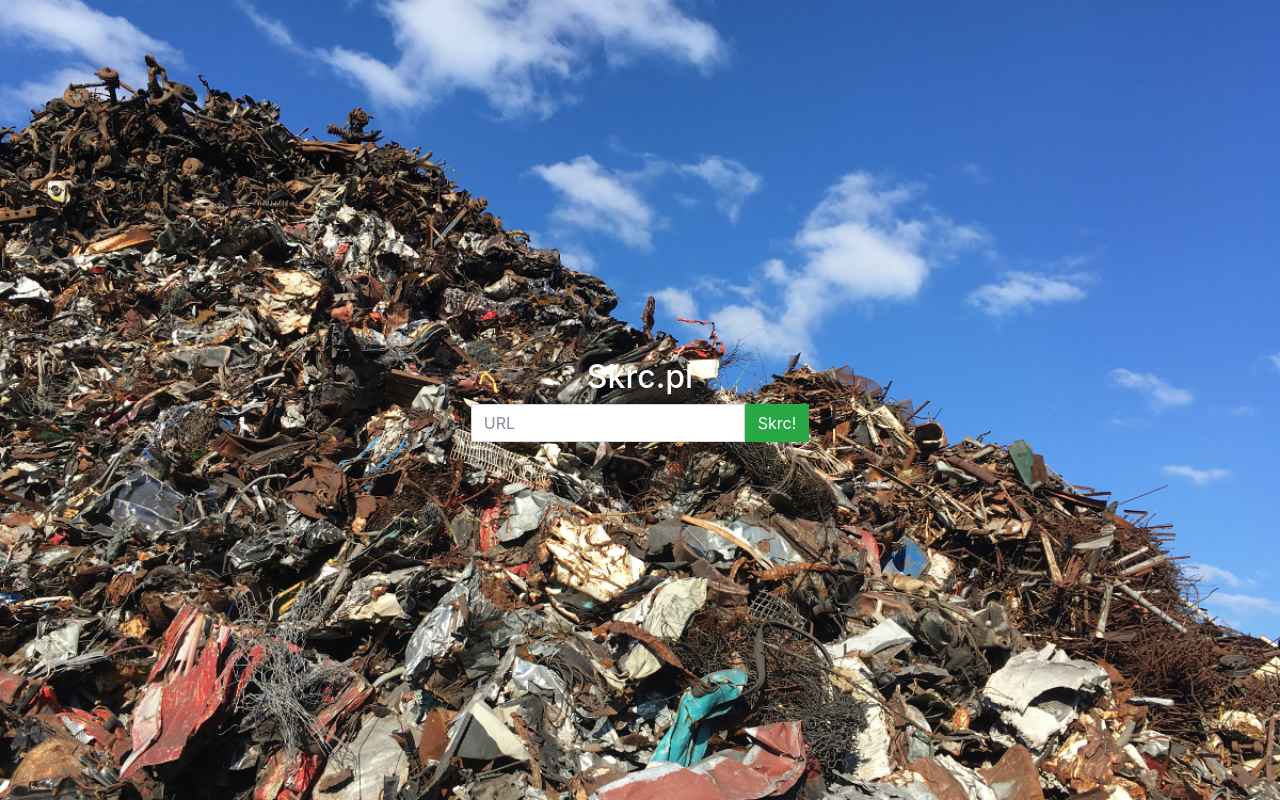
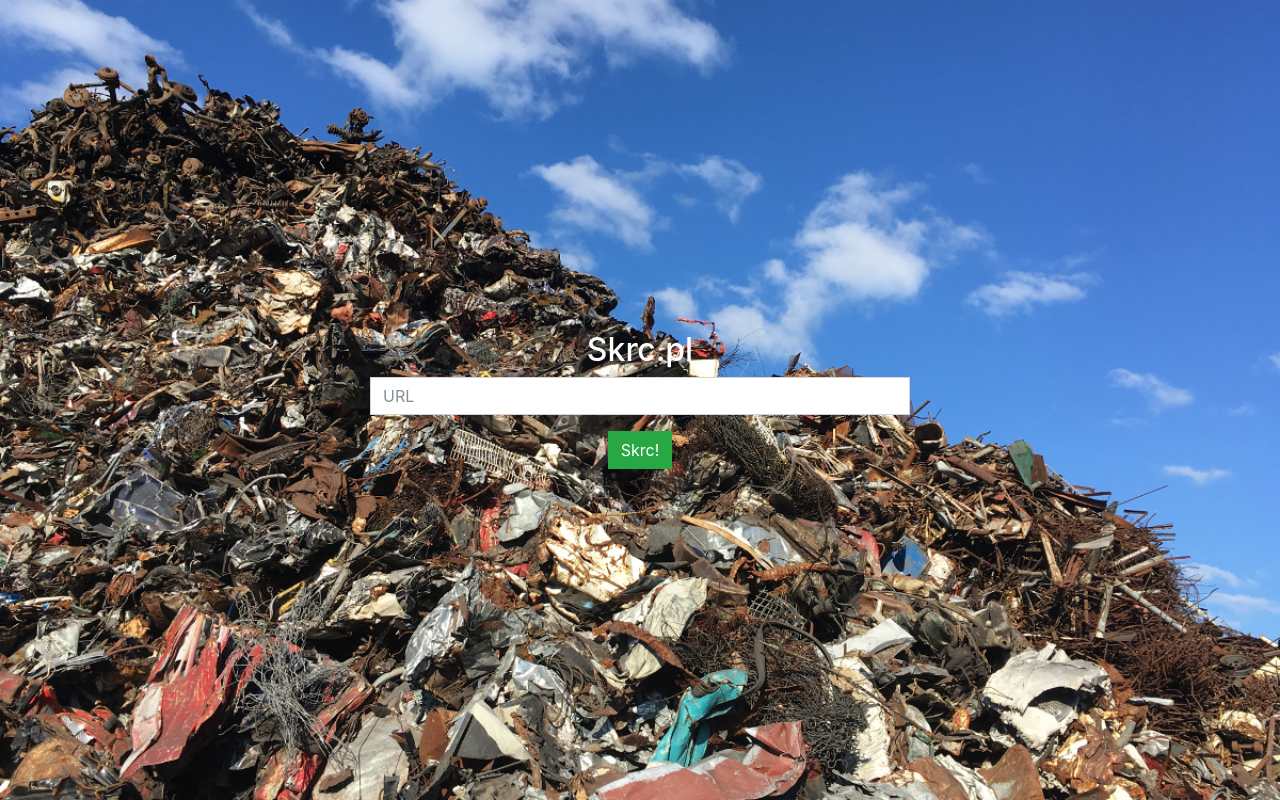
Before and after one commit to TeGie/Skrc-link-shortener, a Django app: page / in a window 1280 px wide. Run offline with Django 3.2, Linux system fonts and the light colour scheme; some libraries are stand-ins or nearby versions.

Commit message:
Hardcoded host url to get_short_url method and removed form-inline

```diff
--- a/shorty/models.py
+++ b/shorty/models.py
@@ -22,4 +22,4 @@ class SkrcUrl(models.Model):
 
     def get_short_url(self):
         url_path = reverse('shortcode', kwargs={'shortcode': self.shortcode})
-        return url_path
+        return 'https://skrc.herokuapp.com' + url_path
--- a/shorty/templates/shorty/base.html
+++ b/shorty/templates/shorty/base.html
@@ -19,7 +19,7 @@
         <div id="cover-caption">
             <div id="container" class="container">
                 <div class="row">
-                    <div class="col-sm-10 offset-sm-1 col-xs-11 offset-xs-1 text-center">
+                    <div class="col-sm-6 offset-sm-3 col-xs-12 text-center">
                         <h2 class="text-white">{% block h2 %}{% endblock %}</h2>
                         {% block content %}{% endblock %}
                     </div>
--- a/shorty/templates/shorty/home.html
+++ b/shorty/templates/shorty/home.html
@@ -3,8 +3,8 @@
 {% block h2 %}Skrc.pl{% endblock %}
 
 {% block content %}
-<div class="info-form">
-    <form action="." class="form-inline justify-content-center" method="POST">
+<div class="info-form d">
+    <form action="." class="justify-content-center" method="POST">
         <div class="form-group">
             {% csrf_token %}
             {{ form }}
```
Also changed, not shown: db.sqlite3.
